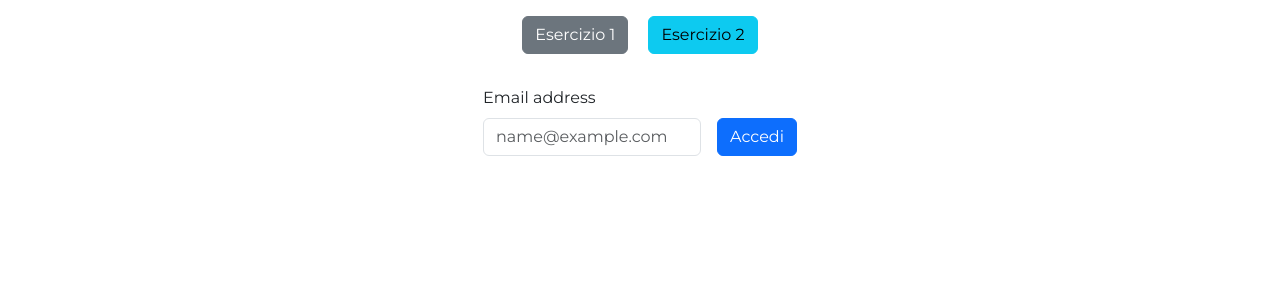
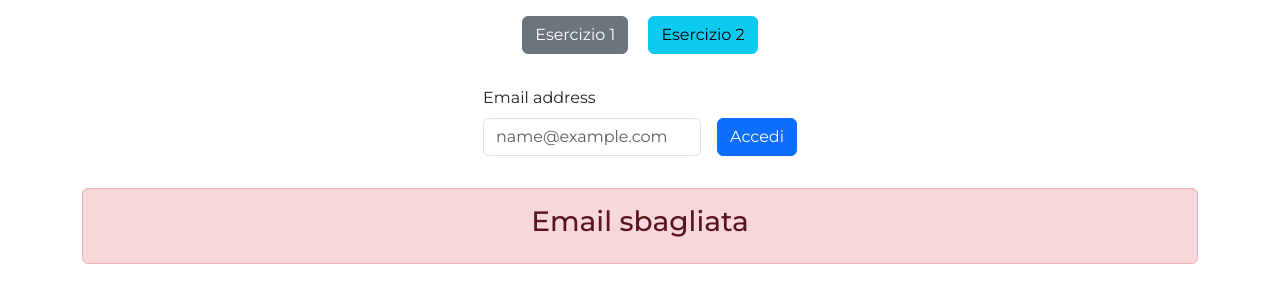
Before and after one commit to SantiGalvan/js-mail-dadi, a plain HTML site: page index.html in a window 1280 px wide. Both pictures are taken after a click on the button "Accedi". Drawn offline with nearby package versions, Linux system fonts and the light colour scheme.

Commit message:
fixed section email

```diff
--- a/index.html
+++ b/index.html
@@ -73,7 +73,7 @@
         </section>
 
         <!-- Section Email -->
-        <section id="mail" class="py-3">
+        <section id="mail d-none" class="py-3">
             <div class="container">
                 <div class="content d-flex justify-content-center align-items-end gap-3">
                     <div class="mb-3">
--- a/js/script.js
+++ b/js/script.js
@@ -149,3 +149,39 @@ console.log(emalInput, buttonsEmail, errorAlert, successAlert);
 // - 2 Creo la lista di email autorizzate
 const emails = ['santiago@esercizio2.it', 'galvan@esercizio2.com', 'santiagogalvan@esercizio2.com'];
 console.log(emails);
+
+// - 3 Creo un event listener al click del bottone
+buttonsEmail.addEventListener('click', function () {
+
+    // - 4 Recupero il valore dell'input
+    const emailUser = emalInput.value.trim();
+    console.log(emailUser);
+
+    // - 5 Controllo che il valore recuperato non sia all'interno della lista di email
+    if (emailUser !== emails[0] && emailUser !== emails[1] && emailUser !== emails[2]) {
+        console.log('Email sbagliata');
+
+        // - 9 Faccio sparire un eventuale alert di errore
+        successAlert.classList.add('d-none');
+
+        // - 10 Faccio un controllo sull'alert di errore
+        if (errorAlert.classList.contains('d-none')) {
+
+            // - 6 Se il valore non è all'interno della mia lista aggiungo un alert di errore
+            errorAlert.classList.remove('d-none');
+        }
+
+    } else {
+
+        // - 11 Faccio un controllo sull'alert di conferma
+        if (successAlert.classList.contains('d-none')) {
+
+            // - 7 Se il valore è all'interno della mia lista aggiungo un alert di conferma
+            successAlert.classList.remove('d-none');
+        }
+
+        // - 8 Faccio sparire un eventuale alert di errore
+        errorAlert.classList.add('d-none');
+    }
+
+})
```
